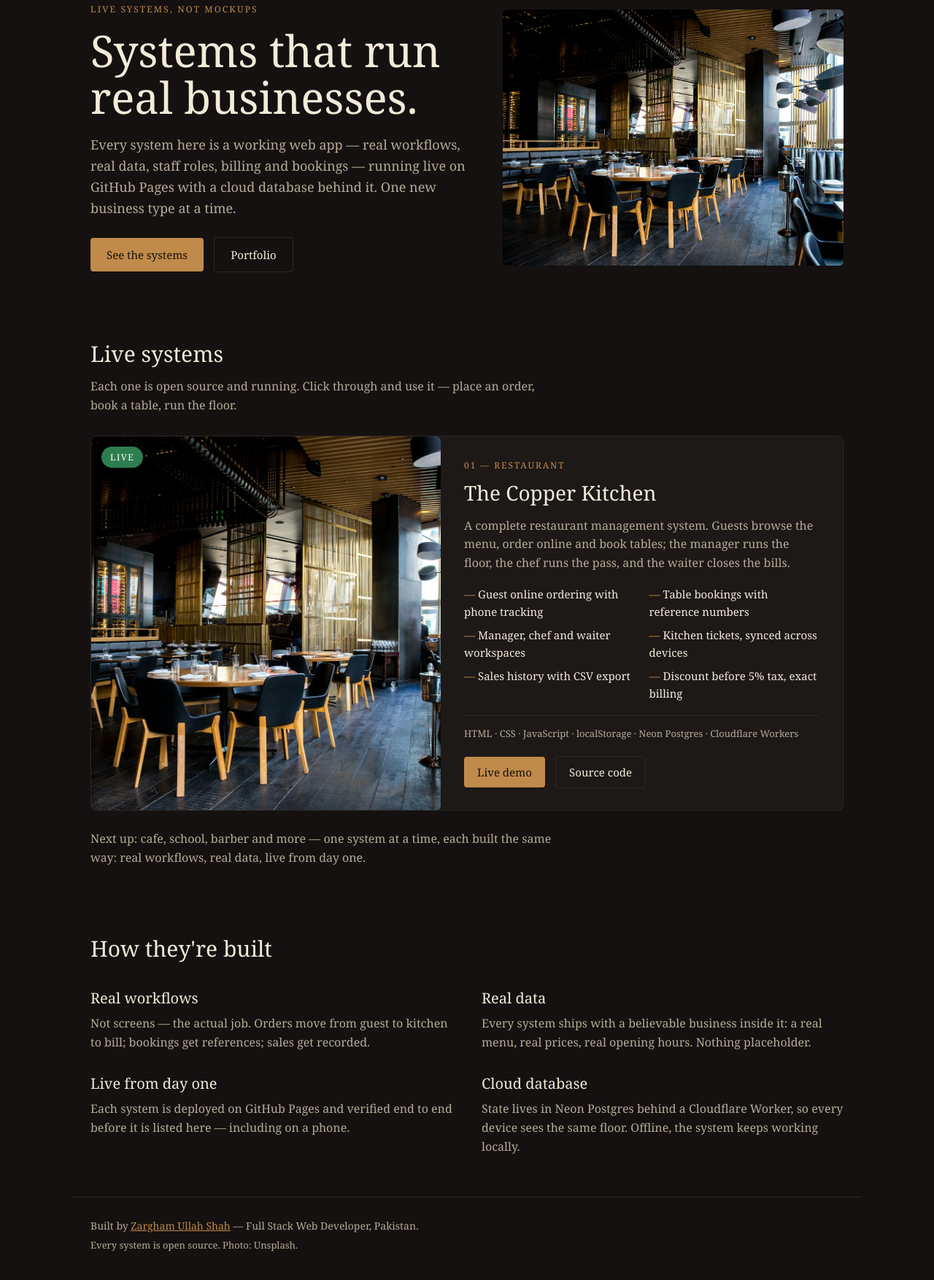
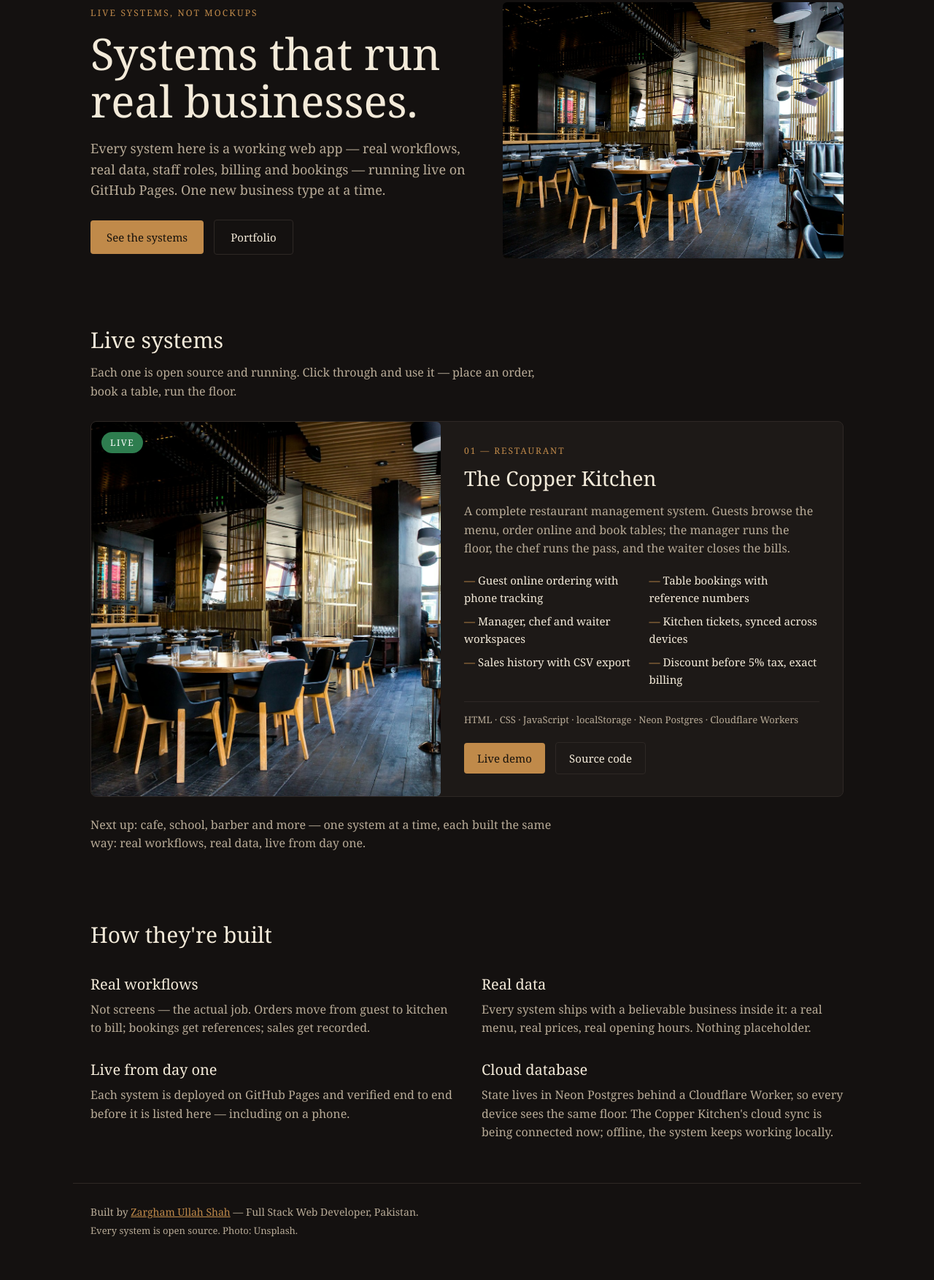
Before and after one commit to zarghamullahshah/business-systems-hub, a plain HTML site: page index.html in a window 1280 px wide. Shown: the part 132-1886 px from the top of the page at 73% size. Drawn offline with Linux system fonts and the light colour scheme.

Commit message:
keep the cloud wording honest until sync is live

```diff
--- a/index.html
+++ b/index.html
@@ -21,7 +21,7 @@
   <div class="hero-copy">
     <p class="eyebrow">Live systems, not mockups</p>
     <h1>Systems that run<br>real businesses.</h1>
-    <p class="lede">Every system here is a working web app — real workflows, real data, staff roles, billing and bookings — running live on GitHub Pages with a cloud database behind it. One new business type at a time.</p>
+    <p class="lede">Every system here is a working web app — real workflows, real data, staff roles, billing and bookings — running live on GitHub Pages. One new business type at a time.</p>
     <p class="hero-links">
       <a class="btn" href="#systems">See the systems</a>
       <a class="btn ghost" href="https://zarghamullahshah.github.io/Portfolio/" target="_blank" rel="noopener">Portfolio</a>
@@ -85,7 +85,7 @@
     </div>
     <div>
       <h3>Cloud database</h3>
-      <p>State lives in Neon Postgres behind a Cloudflare Worker, so every device sees the same floor. Offline, the system keeps working locally.</p>
+      <p>State lives in Neon Postgres behind a Cloudflare Worker, so every device sees the same floor. The Copper Kitchen's cloud sync is being connected now; offline, the system keeps working locally.</p>
     </div>
   </div>
 </section>
```
Also changed, not shown: 1 other file.
